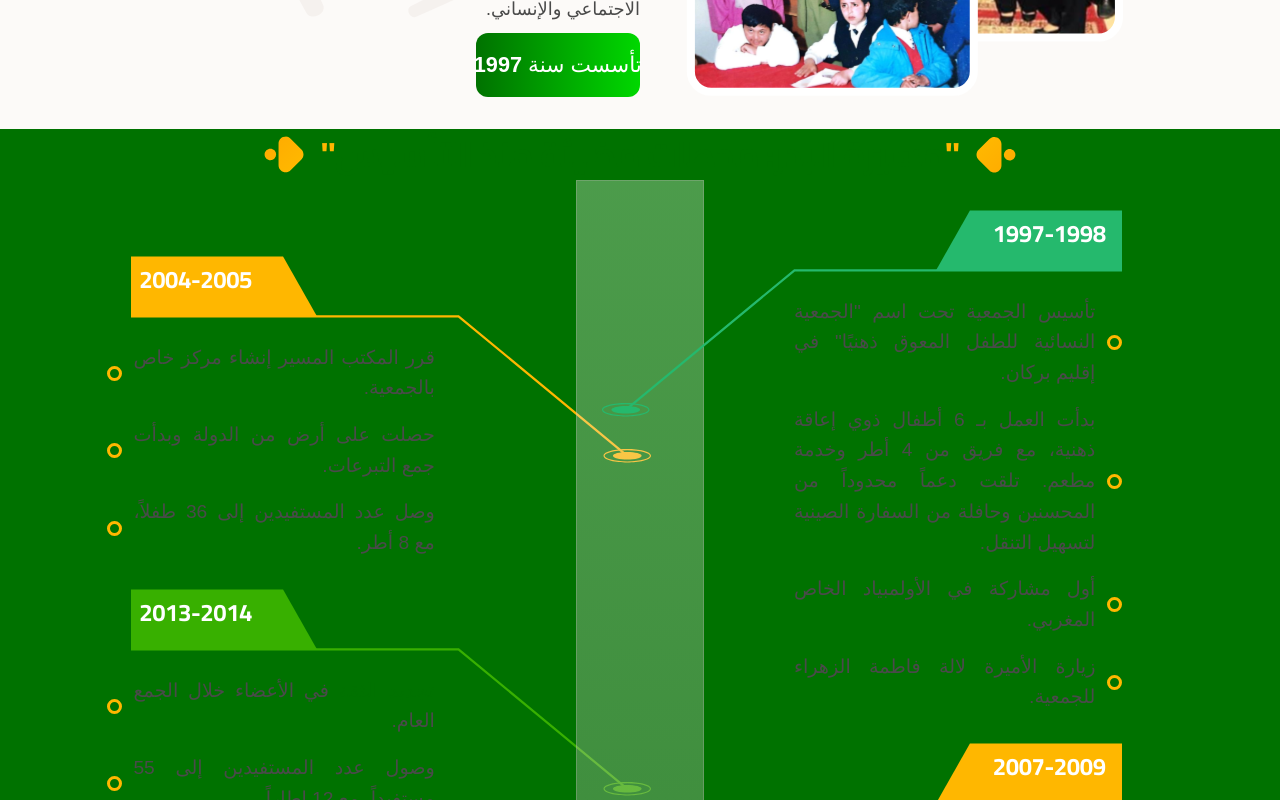
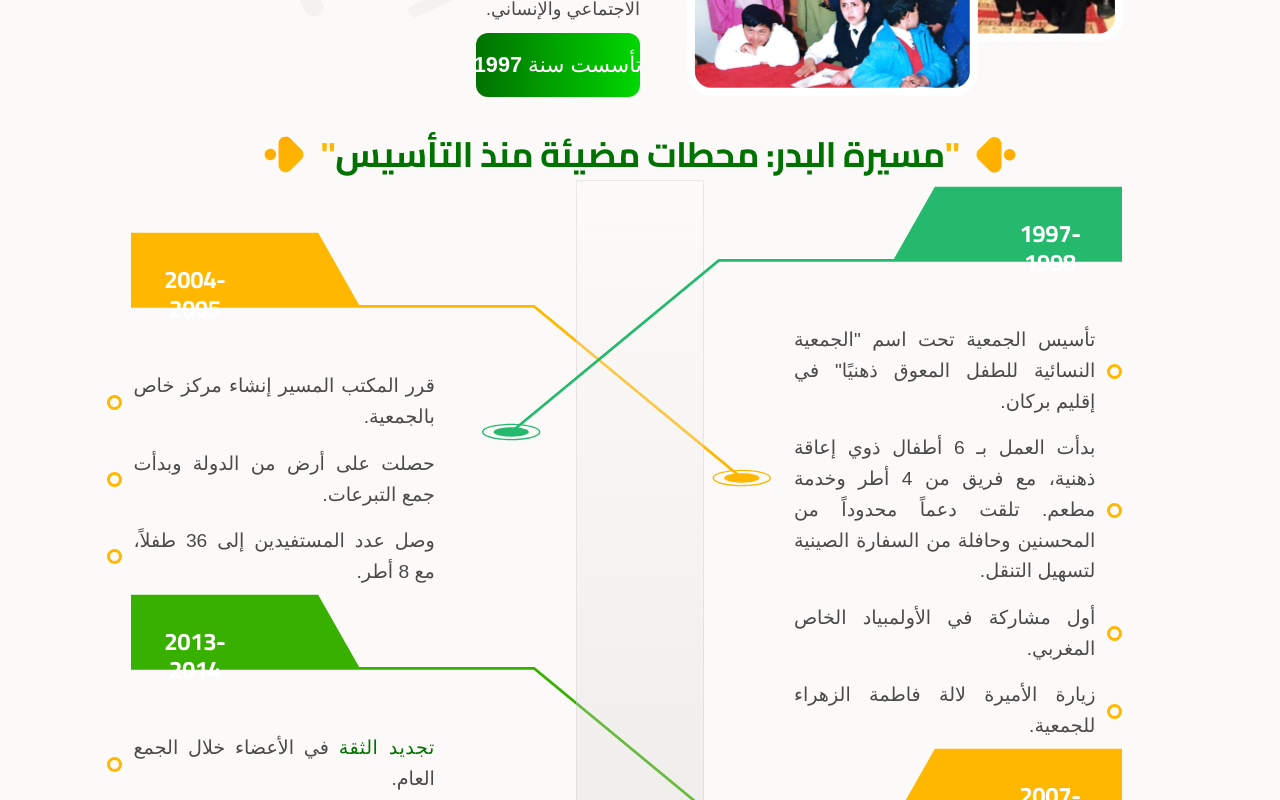
Before and after one commit to SOFT-CACTUS-INTERN/organisme-badr-web, a React (Vite) app in the folder FrontEnd/: page /#/Achievements in a window 1280 px wide. Shown: the part 1820-2620 px from the top of the page. Built offline with nearby package versions, Linux system fonts and the light colour scheme; a web font is replaced by a local one.

Commit message:
add modifcation in componat hsitory

```diff
--- a/FrontEnd/src/assets/styles/history.css
+++ b/FrontEnd/src/assets/styles/history.css
@@ -414,8 +414,8 @@ color: #4A4A4A;
 
 
 }
-@media(min-width:1280px) and (max-width:1559px){
-  .history-section{background: #007200;}
+/* @media(min-width:1281px) and (max-width:1559px){
+
   .timeline-year{
   width:100%;
 
@@ -426,7 +426,7 @@ text-align: right;}
 .timeline-svg{
   width:65vh
 }
-}
+} */
 @media(max-width:1024px){
   .timeline-svg{
     width:80vh;
```
